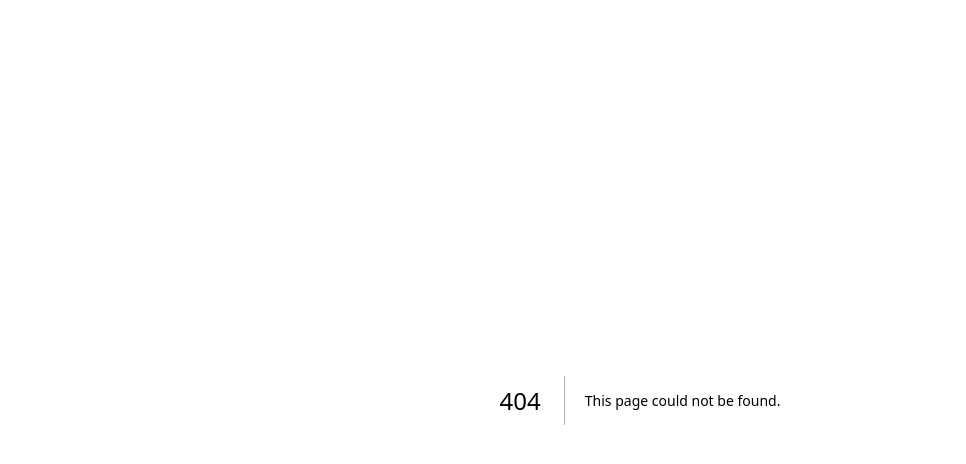
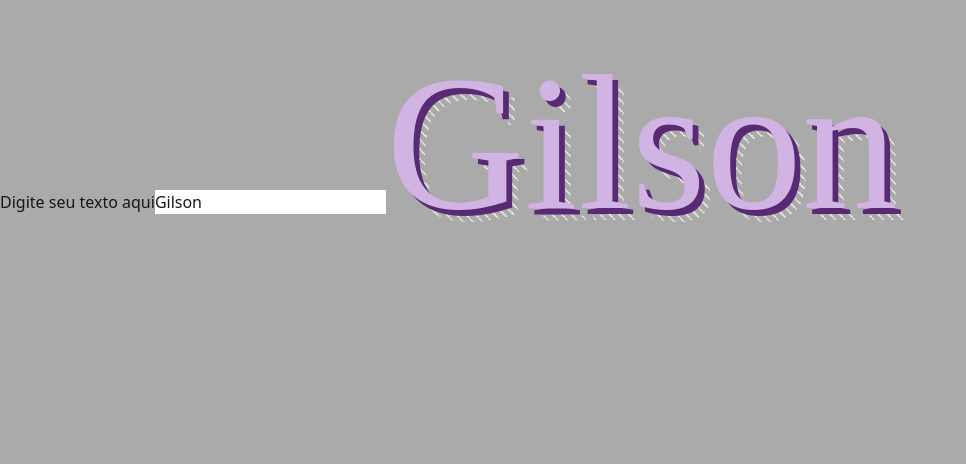
Before and after one commit to gilsonterra/gilsonterra.github.io, a Next.js app: page /playground/efeitos-textos in a window 1280 px wide. Before the commit this address had no page. Shown: the top 464 px of the page, without its empty margins (0-966 px from the left). Built offline with nearby package versions, Linux system fonts and the light colour scheme.

Commit message:
feat: novos ajustes

```diff
--- /dev/null
+++ b/src/app/components/DottedShadowText/DottedShadowText.tsx
@@ -0,0 +1,18 @@
+import "./style.css";
+
+type DottedShadowTextProps = {
+  text: string;
+};
+
+const DottedShadowText: React.FC<DottedShadowTextProps> = ({ text }) => {
+  return (
+    <span
+      className="text-9xl font-sans font-bold dotted-shadow-text"
+      data-shadow={text}
+    >
+      {text}
+    </span>
+  );
+};
+
+export default DottedShadowText;
--- /dev/null
+++ b/src/app/components/DottedShadowText/style.css
@@ -0,0 +1,37 @@
+.dotted-shadow-text {
+  display: inline-block;
+  font-family: "Righteous", serif;
+  font-size: 12em;
+  text-shadow: 0.03em 0.03em 0 hsl(277, 47%, 31%);
+  position: relative;
+  color: hsl(277, 47%, 80%);
+}
+
+.dotted-shadow-text:after {
+  content: attr(data-shadow);
+  position: absolute;
+  top: 0.06em;
+  left: 0.06em;
+  z-index: -1;
+  text-shadow: none;
+  background-image: linear-gradient(
+    45deg,
+    transparent 45%,
+    hsla(48, 20%, 90%, 1) 45%,
+    hsla(48, 20%, 90%, 1) 55%,
+    transparent 0
+  );
+  background-size: 0.05em 0.05em;
+  -webkit-background-clip: text;
+  -webkit-text-fill-color: transparent;
+  animation: shad-anim 15s linear infinite;
+}
+
+@keyframes shad-anim {
+  0% {
+    background-position: 0 0;
+  }
+  0% {
+    background-position: 100% -100%;
+  }
+}
--- a/src/app/globals.css
+++ b/src/app/globals.css
@@ -16,6 +16,7 @@
 
 body {
   color: var(--foreground);
-  background: var(--background);
-  font-family: Arial, Helvetica, sans-serif;
+  background: #aaa;
+  /*background: var(--background);*/
+  /*font-family: Arial, Helvetica, sans-serif;*/
 }
--- a/src/app/page.tsx
+++ b/src/app/page.tsx
@@ -1,11 +1,12 @@
-import Title from "@/components/Title/Title";
+import DottedShadowText from "@/app/components/DottedShadowText/DottedShadowText";
 import Image from "next/image";
+import Link from "next/link";
 
 export default function Home() {
   return (
     <div className="grid grid-rows-[20px_1fr_20px] items-center justify-items-center min-h-screen p-8 pb-20 gap-16 sm:p-20 font-[family-name:var(--font-geist-sans)]">
       <main className="flex flex-col gap-8 row-start-2 items-center sm:items-start">
-        <Title />
+        <DottedShadowText text="Gilson" />
       </main>
       <footer className="row-start-3 flex gap-6 flex-wrap items-center justify-center">
         <a
@@ -23,6 +24,7 @@ export default function Home() {
           />
           Linkedin
         </a>
+        <Link href="/playground/efeitos-textos">Efeitos em Textos</Link>
       </footer>
     </div>
   );
--- /dev/null
+++ b/src/app/playground/efeitos-textos/page.tsx
@@ -0,0 +1,29 @@
+"use client";
+
+import DottedShadowText from "@/app/components/DottedShadowText/DottedShadowText";
+import { useState } from "react";
+const PlaygroundTextEffects = () => {
+  const [text, setText] = useState("Gilson");
+
+  return (
+    <div className="flex flex-col items-center justify-center min-h-screen">
+      <label htmlFor="texto" className="mb-2 text-sm font-medium text-gray-700">
+        Digite seu texto aqui
+      </label>
+      <input
+        id="texto"
+        type="text"
+        placeholder="Digite seu e-mail"
+        value={text}
+        onChange={(e) => setText(e.target.value)}
+        className="w-72 p-3 text-sm border rounded-lg shadow-sm
+                   border-gray-300 focus:outline-none focus:ring-2
+                   focus:ring-blue-500 focus:border-blue-500
+                   bg-white text-gray-700"
+      />
+      <DottedShadowText text={text} />
+    </div>
+  );
+};
+
+export default PlaygroundTextEffects;
```
Also changed, not shown: src/app/components/Input/Input.tsx (added, +32 -0 lines), package.json (line endings or trailing spaces), src/app/components/Title/Title.tsx (renamed from src/components/Title/Title.tsx), 2 other files (tests, documents, lock files or other folders).
